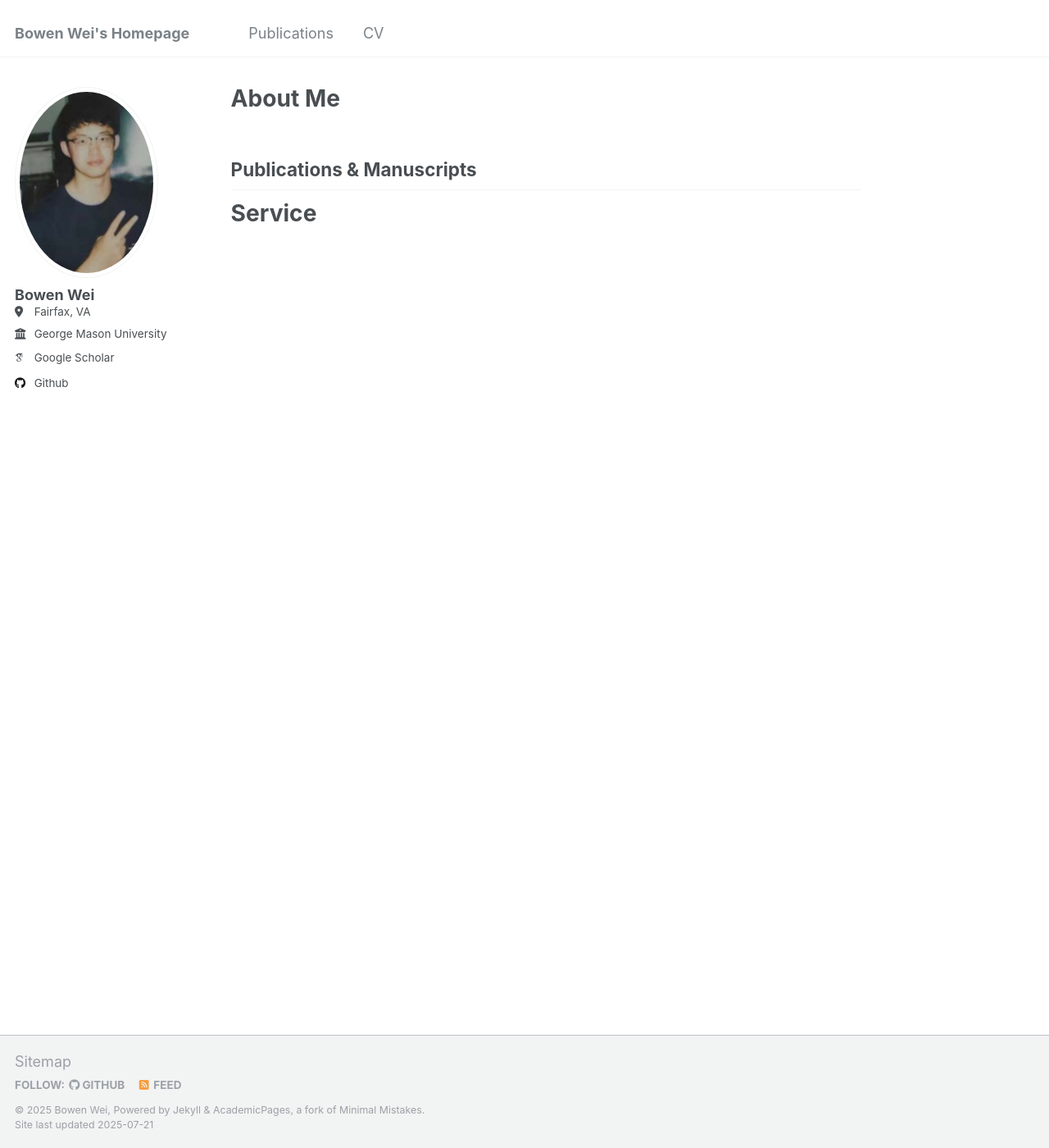
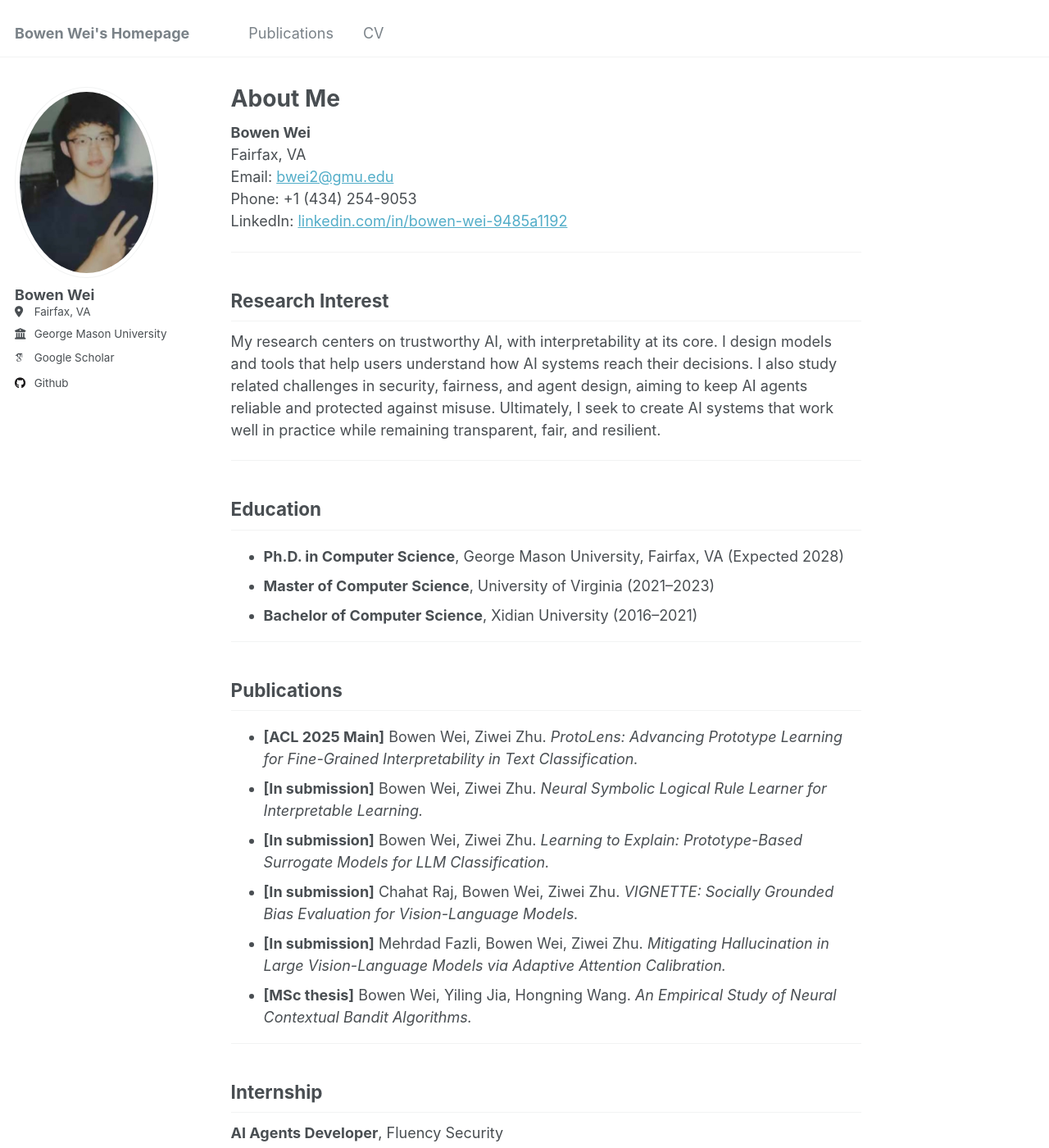
Before and after one commit to weibowen555/weibowen555.github.io, a Jekyll site: the page built from _pages/about.md, in a window 1280 px wide and 1400 px high. Shown: the whole window at 82% size. Built offline with Jekyll 4.4.1, drawn with Linux system fonts in a browser that asks for light colours; some web fonts are replaced; some of the changed lines change nothing that is shown; some of the changed text lies outside the part shown.

Commit message:
remove cv section

```diff
--- a/_pages/about.md
+++ b/_pages/about.md
@@ -8,30 +8,63 @@ redirect_from:
 ---
 
 
-Publications & Manuscripts
------
 
+<!-- Contact Info Section -->
+**Bowen Wei**
+Fairfax, VA
+Email: [bwei2@gmu.edu](mailto:bwei2@gmu.edu)
+Phone: +1 (434) 254-9053
+LinkedIn: [linkedin.com/in/bowen-wei-9485a1192](https://www.linkedin.com/in/bowen-wei-9485a1192/)
 
-Service
-======
+---
 
+## Research Interest
 
-<!-- Create content & metadata
-------
-For site content, there is one markdown file for each type of content, which are stored in directories like _publications, _talks, _posts, _teaching, or _pages. For example, each talk is a markdown file in the [_talks directory](https://github.com/academicpages/academicpages.github.io/tree/master/_talks). At the top of each markdown file is structured data in YAML about the talk, which the theme will parse to do lots of cool stuff. The same structured data about a talk is used to generate the list of talks on the [Talks page](https://academicpages.github.io/talks), each [individual page](https://academicpages.github.io/talks/2012-03-01-talk-1) for specific talks, the talks section for the [CV page](https://academicpages.github.io/cv), and the [map of places you've given a talk](https://academicpages.github.io/talkmap.html) (if you run this [python file](https://github.com/academicpages/academicpages.github.io/blob/master/talkmap.py) or [Jupyter notebook](https://github.com/academicpages/academicpages.github.io/blob/master/talkmap.ipynb), which creates the HTML for the map based on the contents of the _talks directory).
+My research centers on trustworthy AI, with interpretability at its core. I design models and tools that help users understand how AI systems reach their decisions. I also study related challenges in security, fairness, and agent design, aiming to keep AI agents reliable and protected against misuse. Ultimately, I seek to create AI systems that work well in practice while remaining transparent, fair, and resilient.
 
-**Markdown generator**
+---
 
-I have also created [a set of Jupyter notebooks](https://github.com/academicpages/academicpages.github.io/tree/master/markdown_generator
-) that converts a CSV containing structured data about talks or presentations into individual markdown files that will be properly formatted for the Academic Pages template. The sample CSVs in that directory are the ones I used to create my own personal website at stuartgeiger.com. My usual workflow is that I keep a spreadsheet of my publications and talks, then run the code in these notebooks to generate the markdown files, then commit and push them to the GitHub repository.
+## Education
 
-How to edit your site's GitHub repository
-------
-Many people use a git client to create files on their local computer and then push them to GitHub's servers. If you are not familiar with git, you can directly edit these configuration and markdown files directly in the github.com interface. Navigate to a file (like [this one](https://github.com/academicpages/academicpages.github.io/blob/master/_talks/2012-03-01-talk-1.md) and click the pencil icon in the top right of the content preview (to the right of the "Raw | Blame | History" buttons). You can delete a file by clicking the trashcan icon to the right of the pencil icon. You can also create new files or upload files by navigating to a directory and clicking the "Create new file" or "Upload files" buttons.
+- **Ph.D. in Computer Science**, George Mason University, Fairfax, VA (Expected 2028)
+- **Master of Computer Science**, University of Virginia (2021–2023)
+- **Bachelor of Computer Science**, Xidian University (2016–2021)
 
-Example: editing a markdown file for a talk
-![Editing a markdown file for a talk](/images/editing-talk.png)
+---
 
-For more info
-------
-More info about configuring Academic Pages can be found in [the guide](https://academicpages.github.io/markdown/). The [guides for the Minimal Mistakes theme](https://mmistakes.github.io/minimal-mistakes/docs/configuration/) (which this theme was forked from) might also be helpful. -->
+## Publications
+
+- **[ACL 2025 Main]** Bowen Wei, Ziwei Zhu. _ProtoLens: Advancing Prototype Learning for Fine-Grained Interpretability in Text Classification._
+- **[In submission]** Bowen Wei, Ziwei Zhu. _Neural Symbolic Logical Rule Learner for Interpretable Learning._
+- **[In submission]** Bowen Wei, Ziwei Zhu. _Learning to Explain: Prototype-Based Surrogate Models for LLM Classification._
+- **[In submission]** Chahat Raj, Bowen Wei, Ziwei Zhu. _VIGNETTE: Socially Grounded Bias Evaluation for Vision-Language Models._
+- **[In submission]** Mehrdad Fazli, Bowen Wei, Ziwei Zhu. _Mitigating Hallucination in Large Vision-Language Models via Adaptive Attention Calibration._
+- **[MSc thesis]** Bowen Wei, Yiling Jia, Hongning Wang. _An Empirical Study of Neural Contextual Bandit Algorithms._
+
+---
+
+## Internship
+
+**AI Agents Developer**, Fluency Security
+_Jun. 2025 -- Present_
+- Designed and implemented a multi-agent system for security ticket analysis using the MCP framework
+- Centralized agent initialization via a configurable file enabling users to customize prompt settings without modifying the codebase
+- Integrated the client-side application with a RESTful backend service, establishing a robust communication pipeline for real-time data streaming
+
+**GenAI Engineer**, GoEngage
+_Jun. 2025 -- Present_
+- Implemented a semantic search engine that replaced brittle keyword matching and improved retrieval accuracy
+- Developed an LLM-powered agentic chatbot that autonomously queries backend APIs and generates clear analytical reports for non-technical users
+
+---
+
+## Awards & Achievements
+
+- Scholarship for Academic Excellence of Xidian University (top 3%)
+- Outstanding Student of the School of Computer Science and Technology (top 3%)
+
+---
+
+## Professional Service
+
+- Reviewer / Sub-reviewer: ARR (Dec 2024; Feb 2025—ACL; May 2025—EMNLP), KDD 2024, ACML 2024–2025, SSCI 2025, CAIS.
--- a/_pages/cv.md
+++ /dev/null
@@ -1,69 +0,0 @@
----
-layout: archive
-# title: "CV"
-permalink: /cv/
-author_profile: true
-redirect_from:
-  - /resume
----
-
-
-<!-- Contact Info Section -->
-**Bowen Wei**
-Fairfax, VA
-Email: [bwei2@gmu.edu](mailto:bwei2@gmu.edu)
-Phone: +1 (434) 254-9053
-LinkedIn: [linkedin.com/in/bowen-wei-9485a1192](https://www.linkedin.com/in/bowen-wei-9485a1192/)
-
----
-
-## Research Interest
-
-My research centers on trustworthy AI, with interpretability at its core. I design models and tools that help users understand how AI systems reach their decisions. I also study related challenges in security, fairness, and agent design, aiming to keep AI agents reliable and protected against misuse. Ultimately, I seek to create AI systems that work well in practice while remaining transparent, fair, and resilient.
-
----
-
-## Education
-
-- **Ph.D. in Computer Science**, George Mason University, Fairfax, VA (Expected 2028)
-- **Master of Computer Science**, University of Virginia (2021–2023)
-- **Bachelor of Computer Science**, Xidian University (2016–2021)
-
----
-
-## Publications
-
-- **[ACL 2025 Main]** Bowen Wei, Ziwei Zhu. _ProtoLens: Advancing Prototype Learning for Fine-Grained Interpretability in Text Classification._
-- **[In submission]** Bowen Wei, Ziwei Zhu. _Neural Symbolic Logical Rule Learner for Interpretable Learning._
-- **[In submission]** Bowen Wei, Ziwei Zhu. _Learning to Explain: Prototype-Based Surrogate Models for LLM Classification._
-- **[In submission]** Chahat Raj, Bowen Wei, Ziwei Zhu. _VIGNETTE: Socially Grounded Bias Evaluation for Vision-Language Models._
-- **[In submission]** Mehrdad Fazli, Bowen Wei, Ziwei Zhu. _Mitigating Hallucination in Large Vision-Language Models via Adaptive Attention Calibration._
-- **[MSc thesis]** Bowen Wei, Yiling Jia, Hongning Wang. _An Empirical Study of Neural Contextual Bandit Algorithms._
-
----
-
-## Internship
-
-**AI Agents Developer**, Fluency Security
-_Jun. 2025 -- Present_
-- Designed and implemented a multi-agent system for security ticket analysis using the MCP framework
-- Centralized agent initialization via a configurable file enabling users to customize prompt settings without modifying the codebase
-- Integrated the client-side application with a RESTful backend service, establishing a robust communication pipeline for real-time data streaming
-
-**GenAI Engineer**, GoEngage
-_Jun. 2025 -- Present_
-- Implemented a semantic search engine that replaced brittle keyword matching and improved retrieval accuracy
-- Developed an LLM-powered agentic chatbot that autonomously queries backend APIs and generates clear analytical reports for non-technical users
-
----
-
-## Awards & Achievements
-
-- Scholarship for Academic Excellence of Xidian University (top 3%)
-- Outstanding Student of the School of Computer Science and Technology (top 3%)
-
----
-
-## Professional Service
-
-- Reviewer / Sub-reviewer: ARR (Dec 2024; Feb 2025—ACL; May 2025—EMNLP), KDD 2024, ACML 2024–2025, SSCI 2025, CAIS.
```
